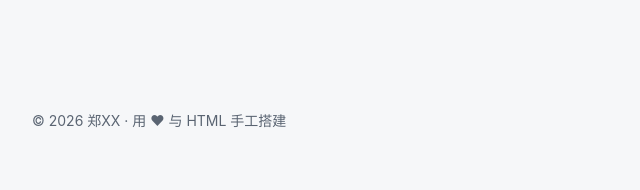
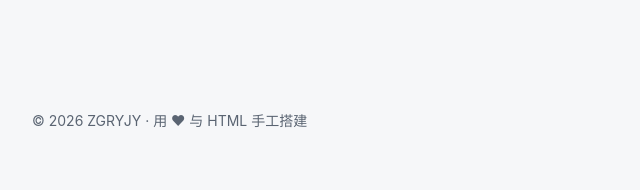
Before and after one commit to zhengqiyu40-bot/-, a plain HTML site: page index.html in a window 1280 px wide. Shown: the part 2524-2714 px from the top of the page, 172-812 px from the left. Drawn offline with Linux system fonts and the light colour scheme.

Commit message:
Update title and footer name in index.html

```diff
--- a/index.html
+++ b/index.html
@@ -4,7 +4,7 @@
 <meta charset="UTF-8">
 <meta name="viewport" content="width=device-width, initial-scale=1.0">
 <!-- 改这里：浏览器标签页标题（一般写你的名字） -->
-<title>郑XX · 作品集</title>
+<title>ZGRYJY· 作品集</title>
 <!-- 改这里：这段是给搜索引擎和分享用的简介 -->
 <meta name="description" content="AI 产品经理，专注 AI 产品设计与落地。">
 <style>
@@ -251,7 +251,7 @@
 
 <footer>
   <!-- 改这里：底部版权 -->
-  © 2026 郑XX · 用 ❤ 与 HTML 手工搭建
+  © 2026 ZGRYJY · 用 ❤ 与 HTML 手工搭建
 </footer>
 
 <script>
```
